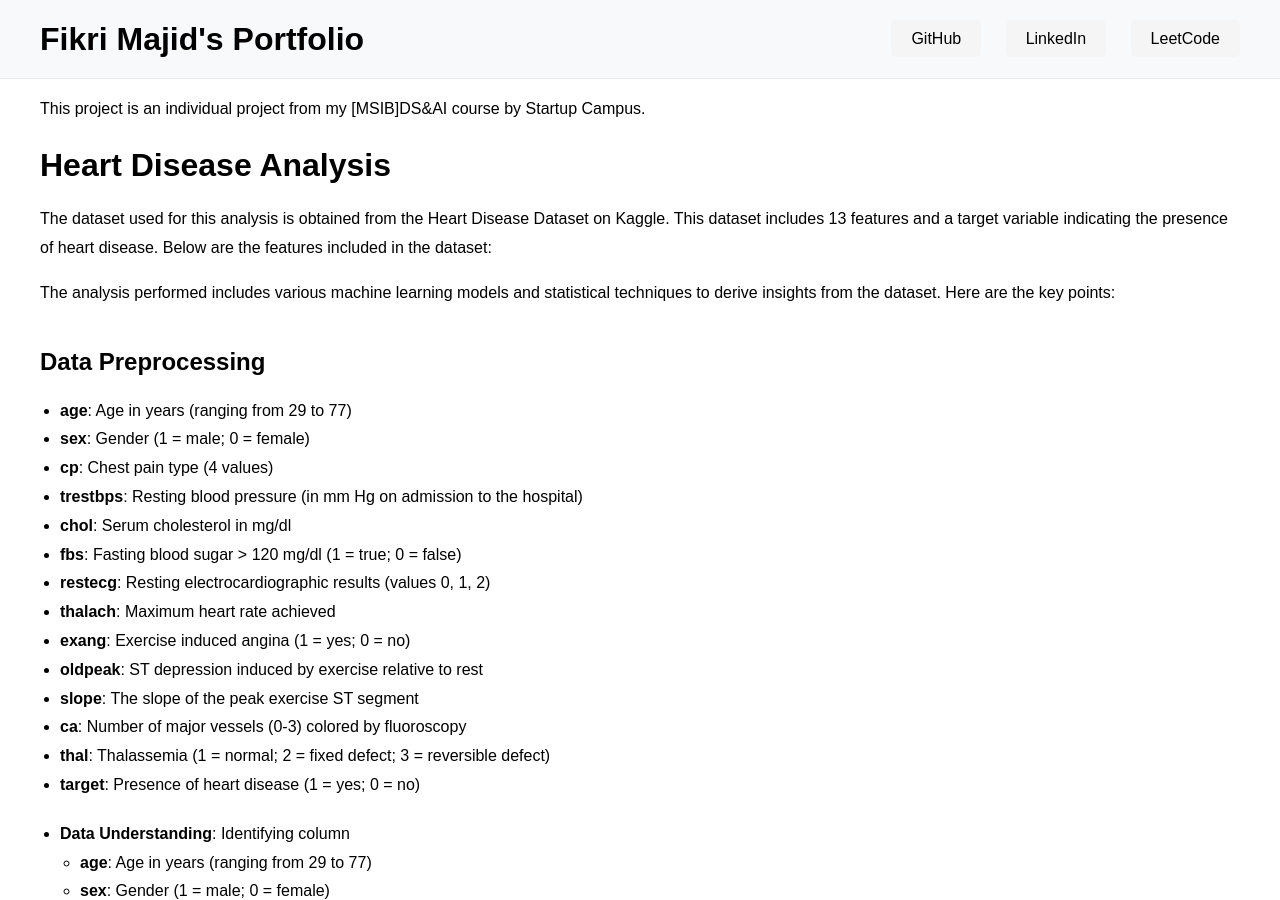
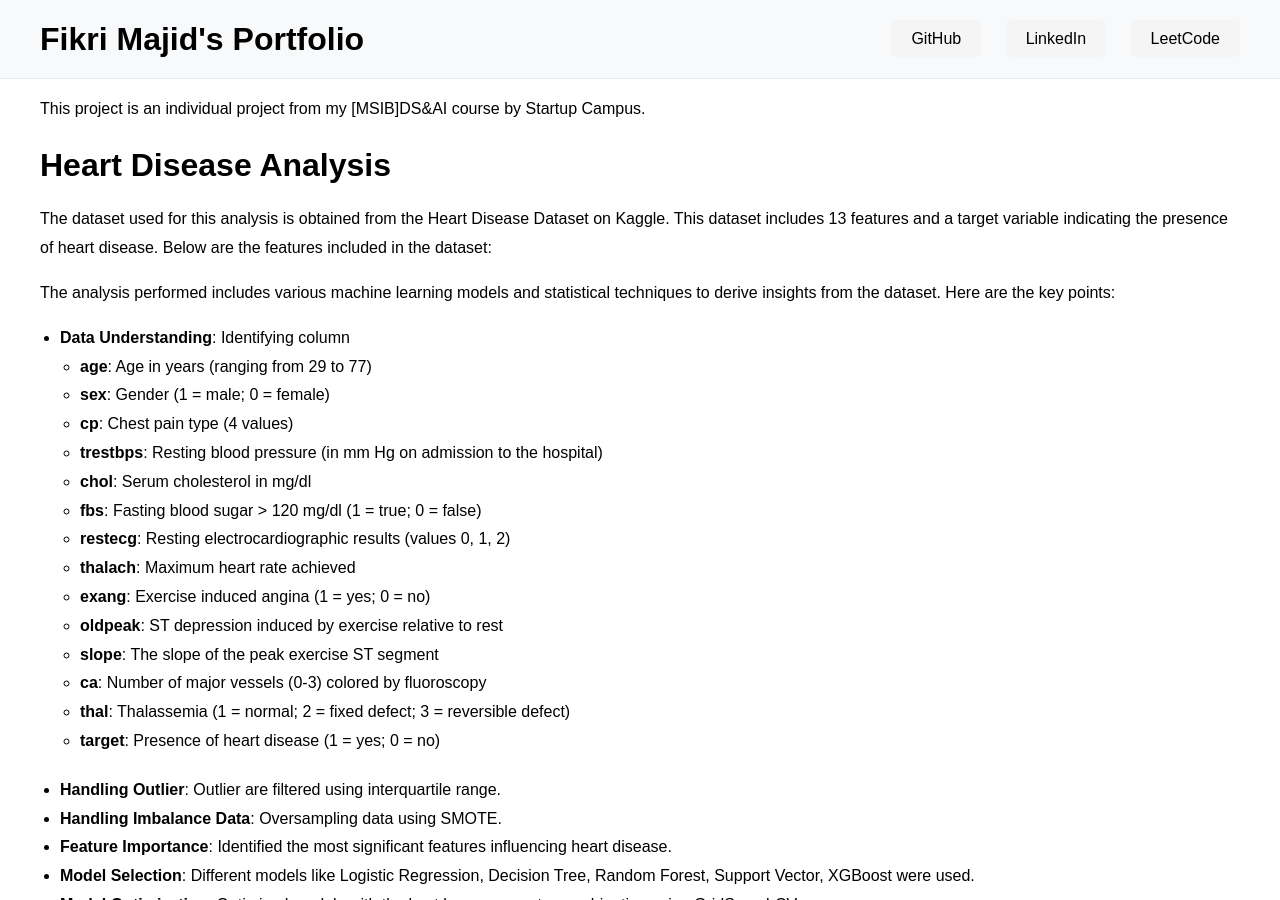
Before and after one commit to WahyuTomo14/portfolio_wahyu, a Jekyll site: the page built from projects/HeartDisease.html, in a window 1280 px wide and 900 px high. Built offline with Jekyll 4.4.1, drawn with Linux system fonts in a browser that asks for light colours; a script that is not in the unit is left out.

Commit message:
fixing list

```diff
--- a/projects/HeartDisease.html
+++ b/projects/HeartDisease.html
@@ -7,24 +7,6 @@ title: Heart Disease Analysis & Dashboard
 <h1>Heart Disease Analysis</h1>
 <p>The dataset used for this analysis is obtained from the <a href="https://www.kaggle.com/datasets/johnsmith88/heart-disease-dataset/" target="_blank">Heart Disease Dataset on Kaggle</a>. This dataset includes 13 features and a target variable indicating the presence of heart disease. Below are the features included in the dataset:</p>
 <p>The analysis performed includes various machine learning models and statistical techniques to derive insights from the dataset. Here are the key points:</p>
-
-<h2>Data Preprocessing</h2>
-<ul>
-    <li><strong>age</strong>: Age in years (ranging from 29 to 77)</li>
-    <li><strong>sex</strong>: Gender (1 = male; 0 = female)</li>
-    <li><strong>cp</strong>: Chest pain type (4 values)</li>
-    <li><strong>trestbps</strong>: Resting blood pressure (in mm Hg on admission to the hospital)</li>
-    <li><strong>chol</strong>: Serum cholesterol in mg/dl</li>
-    <li><strong>fbs</strong>: Fasting blood sugar > 120 mg/dl (1 = true; 0 = false)</li>
-    <li><strong>restecg</strong>: Resting electrocardiographic results (values 0, 1, 2)</li>
-    <li><strong>thalach</strong>: Maximum heart rate achieved</li>
-    <li><strong>exang</strong>: Exercise induced angina (1 = yes; 0 = no)</li>
-    <li><strong>oldpeak</strong>: ST depression induced by exercise relative to rest</li>
-    <li><strong>slope</strong>: The slope of the peak exercise ST segment</li>
-    <li><strong>ca</strong>: Number of major vessels (0-3) colored by fluoroscopy</li>
-    <li><strong>thal</strong>: Thalassemia (1 = normal; 2 = fixed defect; 3 = reversible defect)</li>
-    <li><strong>target</strong>: Presence of heart disease (1 = yes; 0 = no)</li>
-</ul>
 
 <ul>
     <li><strong>Data Understanding</strong>: Identifying column</li>
```
